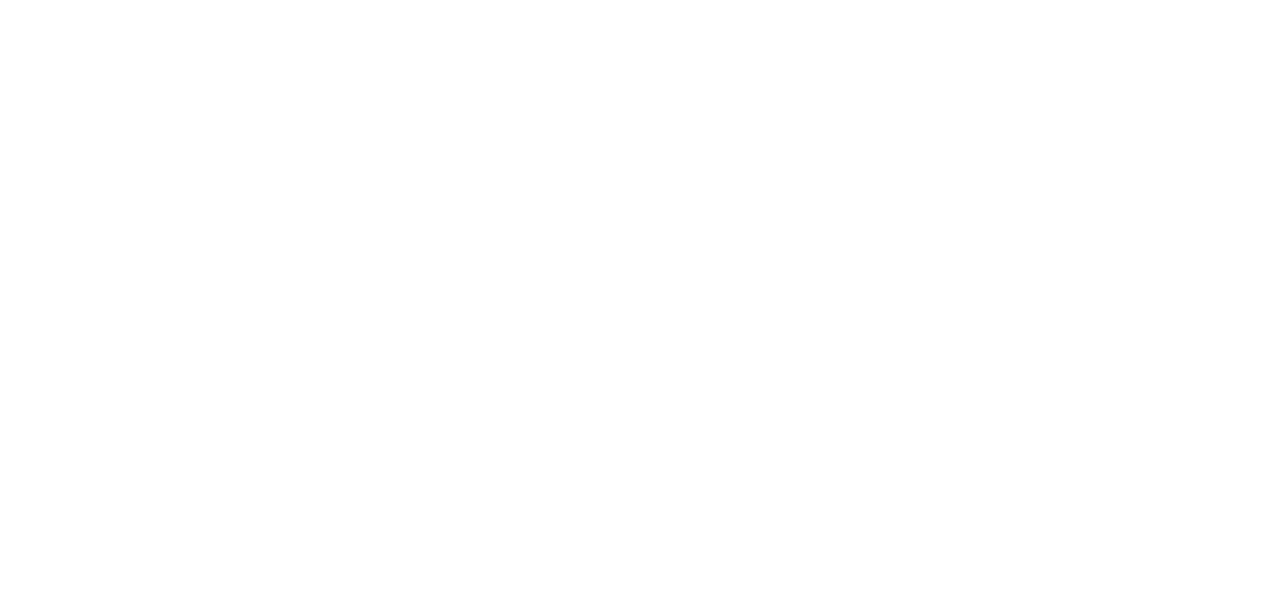
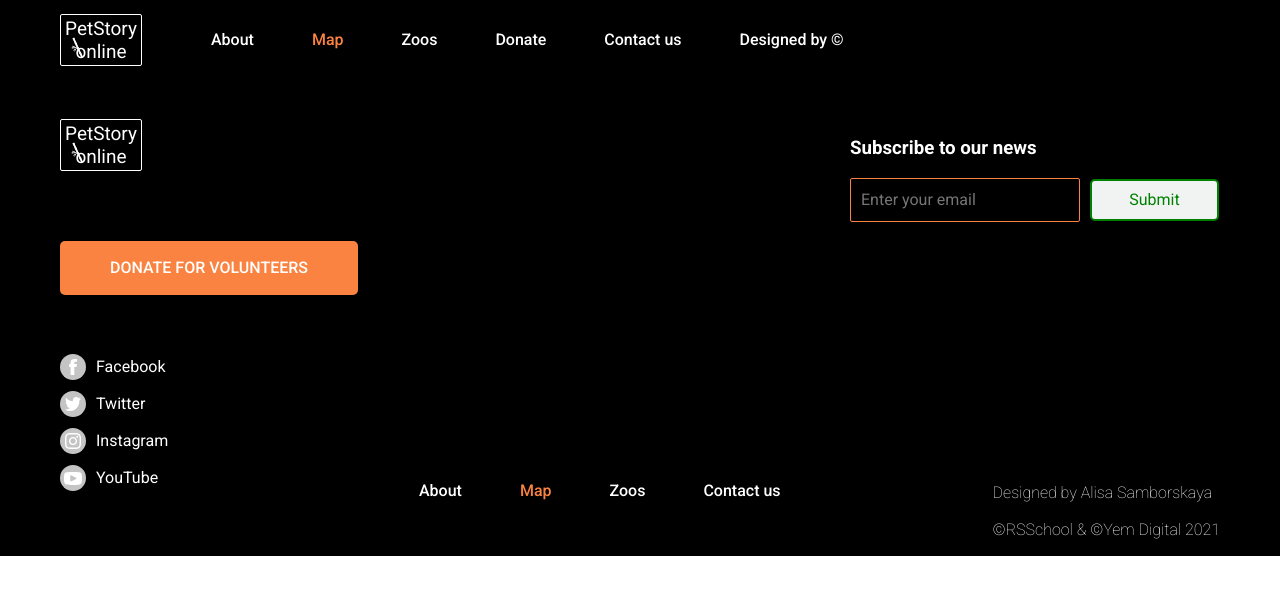
Before and after one commit to dvobabsi/online-zoo, a website: page online-zoo/pages/map.html in a window 1280 px wide. Drawn offline with Linux system fonts and the light colour scheme.

Commit message:
feat: add header and footer blocks to Map, Zoos, Contacts pages

```diff
--- a/online-zoo/pages/contacts.html
+++ b/online-zoo/pages/contacts.html
@@ -0,0 +1,105 @@
+<!DOCTYPE html>
+<html lang="en">
+    <head>
+        <meta charset="UTF-8">
+        <meta http-equiv="X-UA-Compatible" content="IE=edge">
+        <meta name="viewport" content="width=device-width">
+        <link rel="stylesheet" href="css/style.css">
+        <title>PetStory Online | Contacts</title>
+    </head>
+    <body>
+        <header class="header">
+            <div class="container">
+                <div class="header__box">
+
+                    <h1 class="logo"><a class="logo__link" href="index.html">PetStory<br>online</a></h1>
+                    <input id="menu__toggle" class="header__burger-input" type="checkbox">
+                    <label class="header__burger-label burger-btn" for="menu__toggle">
+                        <span></span>
+                    </label>
+                    <nav class="header__nav nav">
+                        <ul class="nav__list">
+                            <li class="nav__item">
+                                <a href="index.html" class="nav__link">About</a>
+                            </li>
+                            <li class="nav__item">
+                                <a href="map.html" class="nav__link">Map</a>
+                            </li>
+                            <li class="nav__item">
+                                <a href="zoos.html" class="nav__link">Zoos</a>
+                            </li>
+                            <li class="nav__item">
+                                <a href="donate.html" class="nav__link">Donate</a>
+                            </li>
+                            <li class="nav__item">
+                                <a href="contacts.html" class="nav__link orange">Contact us</a>
+                            </li>
+                            <li class="nav__item">
+                                <a href="https://www.figma.com/file/jfEFwkXVj1WRq7sUHDr8os/PetStory-online?node-id=0%3A1" class="nav__link">Designed by ©</a>
+                            </li>
+                        </ul>
+                    </nav>
+
+                </div>
+            </div>
+        </header>
+        <main></main>
+        <footer class="footer">
+          <div class="container">
+              <div class="footer__box">
+                  <div class="footer__left-box">
+                      <div class="logo">
+                          <a href="index.html">PetStory<br>online</a>
+                      </div>
+                      <div class="footer__button orange-button-cub">
+                          <a href="donate.html" class="footer-link">donate for volunteers</a>
+                      </div>
+                      <ul class="footer__social-list">
+                          <li class="footer-soc facebook">
+                              <a href="https://www.facebook.com/" class="footer-facebook-link">Facebook</a>
+                          </li>
+                          <li class="footer-soc twitter">
+                              <a href="https://twitter.com/" class="footer-twitter-link">Twitter</a>
+                          </li>
+                          <li class="footer-soc instagram">
+                              <a href="https://www.instagram.com/" class="footer-instagram-link">Instagram</a>
+                          </li>
+                          <li class="footer-soc youtube">
+                              <a href="https://www.youtube.com/" class="footer-youtube-link">YouTube</a>
+                          </li>
+                      </ul>
+                  </div>
+                  <div class="footer__right-box">
+                      <form class="right-top-box">
+                          <h3>Subscribe to our news</h3>
+                          <input type="email" placeholder="Enter your email" name="email" id="email" class="email">
+                          <input type="submit" value="Submit" class="submit">
+                      </form>
+                      <div class="right-bottom-box">
+                          <nav class="nav">
+                              <ul class="nav__list">
+                                  <li class="nav__item">
+                                      <a href="index.html" class="nav__link">About</a>
+                                  </li>
+                                  <li class="nav__item">
+                                      <a href="map.html" class="nav__link">Map</a>
+                                  </li>
+                                  <li class="nav__item">
+                                      <a href="zoos.html" class="nav__link">Zoos</a>
+                                  </li>
+                                  <li class="nav__item">
+                                      <a href="contacts.html" class="nav__link orange">Contact us</a>
+                                  </li>
+                              </ul>
+                          </nav>
+                          <div class="footer-author">
+                              <p>Designed by Alisa Samborskaya</p>
+                              <p>©RSSchool & ©Yem Digital 2021</p>
+                          </div>
+                      </div>
+                  </div>
+              </div>
+          </div>
+      </footer>
+  </body>
+</html>
--- a/online-zoo/pages/css/style.css
+++ b/online-zoo/pages/css/style.css
@@ -1326,6 +1326,7 @@ header a {
   line-height: 47px;
   color: #ffffff;
   padding-top: 40px;
+  margin: 0px;
 }
 .feed-a-friend-box .feed-a-friend-text {
   font-size: 16px;
--- a/online-zoo/pages/map.html
+++ b/online-zoo/pages/map.html
@@ -0,0 +1,105 @@
+<!DOCTYPE html>
+<html lang="en">
+    <head>
+        <meta charset="UTF-8">
+        <meta http-equiv="X-UA-Compatible" content="IE=edge">
+        <meta name="viewport" content="width=device-width">
+        <link rel="stylesheet" href="css/style.css">
+        <title>PetStory Online | Map</title>
+    </head>
+    <body>
+        <header class="header">
+            <div class="container">
+                <div class="header__box">
+
+                    <h1 class="logo"><a class="logo__link" href="index.html">PetStory<br>online</a></h1>
+                    <input id="menu__toggle" class="header__burger-input" type="checkbox">
+                    <label class="header__burger-label burger-btn" for="menu__toggle">
+                        <span></span>
+                    </label>
+                    <nav class="header__nav nav">
+                        <ul class="nav__list">
+                            <li class="nav__item">
+                                <a href="index.html" class="nav__link">About</a>
+                            </li>
+                            <li class="nav__item">
+                                <a href="map.html" class="nav__link orange">Map</a>
+                            </li>
+                            <li class="nav__item">
+                                <a href="zoos.html" class="nav__link">Zoos</a>
+                            </li>
+                            <li class="nav__item">
+                                <a href="donate.html" class="nav__link">Donate</a>
+                            </li>
+                            <li class="nav__item">
+                                <a href="contacts.html" class="nav__link">Contact us</a>
+                            </li>
+                            <li class="nav__item">
+                                <a href="https://www.figma.com/file/jfEFwkXVj1WRq7sUHDr8os/PetStory-online?node-id=0%3A1" class="nav__link">Designed by ©</a>
+                            </li>
+                        </ul>
+                    </nav>
+
+                </div>
+            </div>
+        </header>
+        <main></main>
+        <footer class="footer">
+          <div class="container">
+              <div class="footer__box">
+                  <div class="footer__left-box">
+                      <div class="logo">
+                          <a href="index.html">PetStory<br>online</a>
+                      </div>
+                      <div class="footer__button orange-button-cub">
+                          <a href="donate.html" class="footer-link">donate for volunteers</a>
+                      </div>
+                      <ul class="footer__social-list">
+                          <li class="footer-soc facebook">
+                              <a href="https://www.facebook.com/" class="footer-facebook-link">Facebook</a>
+                          </li>
+                          <li class="footer-soc twitter">
+                              <a href="https://twitter.com/" class="footer-twitter-link">Twitter</a>
+                          </li>
+                          <li class="footer-soc instagram">
+                              <a href="https://www.instagram.com/" class="footer-instagram-link">Instagram</a>
+                          </li>
+                          <li class="footer-soc youtube">
+                              <a href="https://www.youtube.com/" class="footer-youtube-link">YouTube</a>
+                          </li>
+                      </ul>
+                  </div>
+                  <div class="footer__right-box">
+                      <form class="right-top-box">
+                          <h3>Subscribe to our news</h3>
+                          <input type="email" placeholder="Enter your email" name="email" id="email" class="email">
+                          <input type="submit" value="Submit" class="submit">
+                      </form>
+                      <div class="right-bottom-box">
+                          <nav class="nav">
+                              <ul class="nav__list">
+                                  <li class="nav__item">
+                                      <a href="index.html" class="nav__link">About</a>
+                                  </li>
+                                  <li class="nav__item">
+                                      <a href="map.html" class="nav__link orange">Map</a>
+                                  </li>
+                                  <li class="nav__item">
+                                      <a href="zoos.html" class="nav__link">Zoos</a>
+                                  </li>
+                                  <li class="nav__item">
+                                      <a href="contacts.html" class="nav__link">Contact us</a>
+                                  </li>
+                              </ul>
+                          </nav>
+                          <div class="footer-author">
+                              <p>Designed by Alisa Samborskaya</p>
+                              <p>©RSSchool & ©Yem Digital 2021</p>
+                          </div>
+                      </div>
+                  </div>
+              </div>
+          </div>
+      </footer>
+  </body>
+</html>
```
Also changed, not shown: online-zoo/pages/donate.html (+1 -1 lines), online-zoo/pages/zoos.html (+105 -0 lines).
